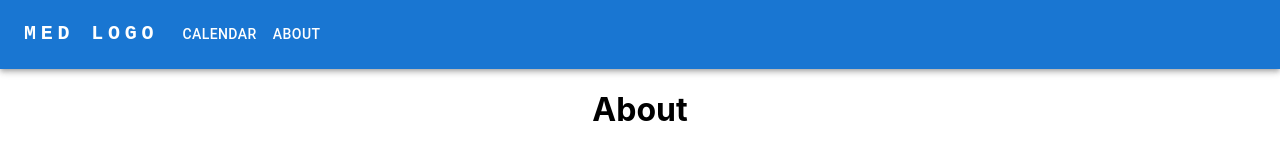
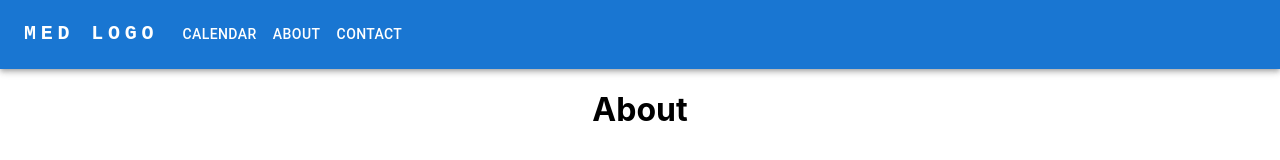
Before and after one commit to aPeoplesCalendar/apc-web, a React (Create React App) app: page /about in a window 1280 px wide. Shown: the top 160 px of the page. Built offline with nearby package versions, Linux system fonts and the light colour scheme.

Commit message:
added contact to navbar

```diff
--- a/src/components/Navbar/NavBar.tsx
+++ b/src/components/Navbar/NavBar.tsx
@@ -39,6 +39,10 @@ export const NavBar = () => {
       navText: "About",
       route: ROUTES.ABOUT,
     },
+    {
+      navText: "Contact",
+      route: ROUTES.CONTACT,
+    }
   ];
 
   return (
```
Also changed, not shown: 1 other file (tests, documents, lock files or other folders).
